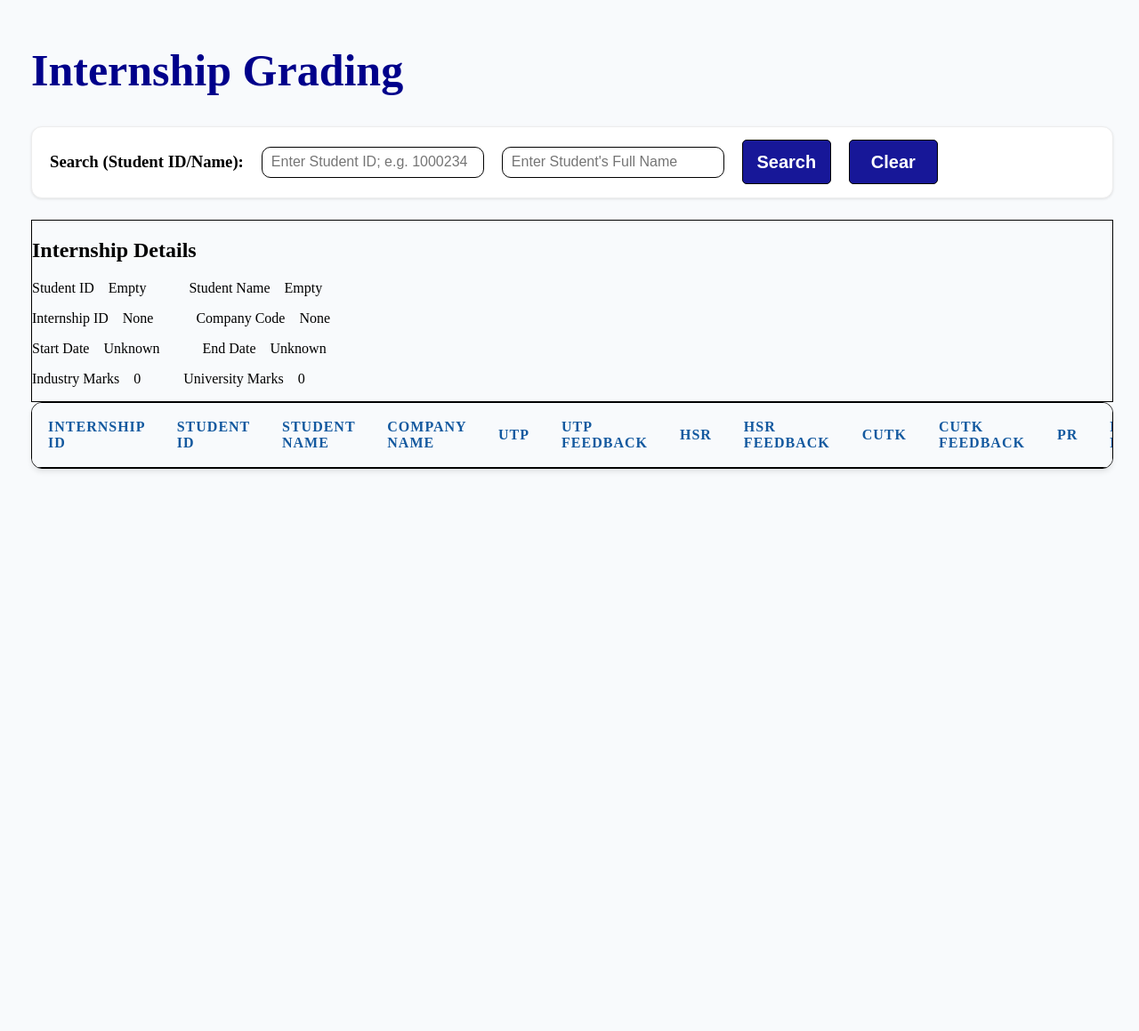
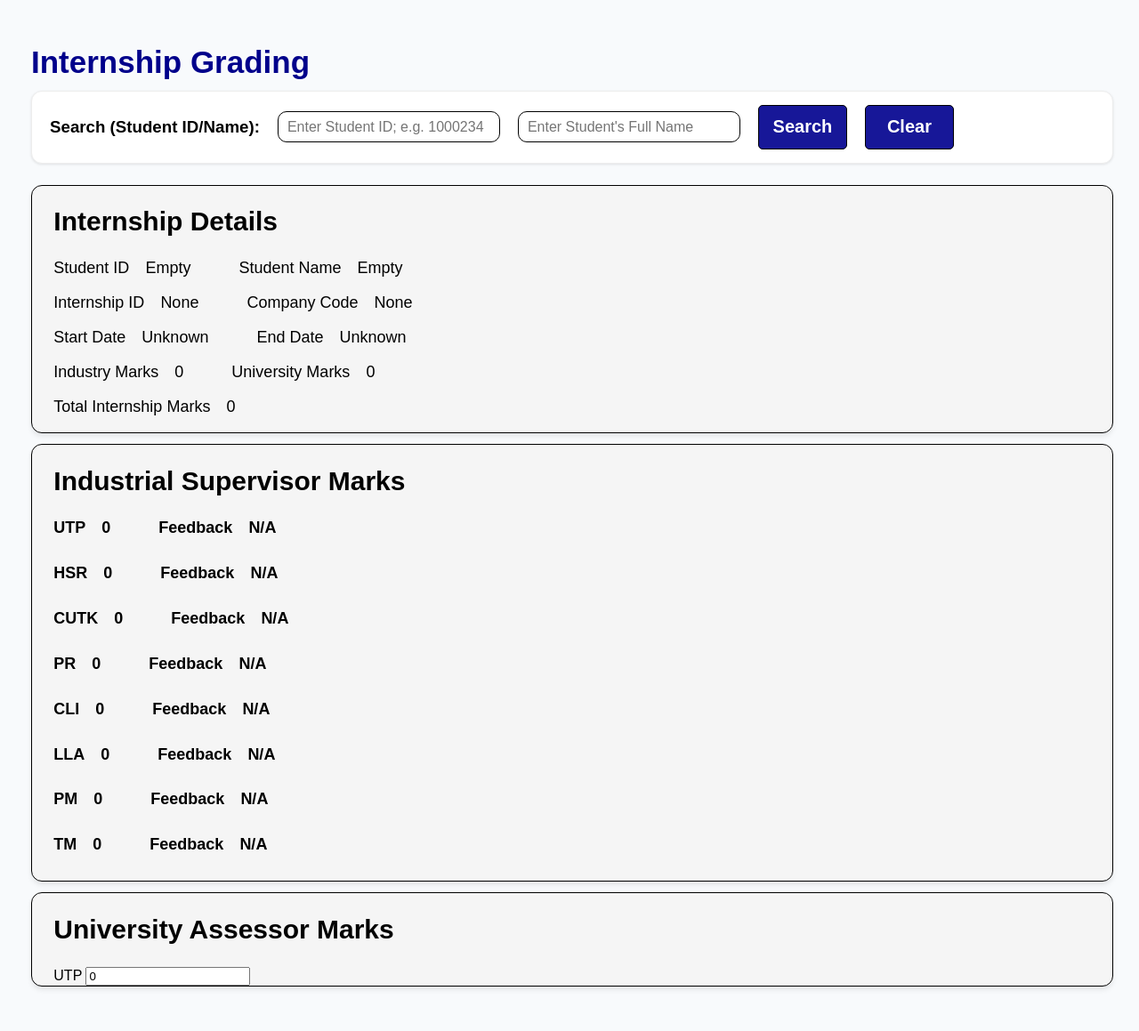
Before and after one commit to Ilikehamsters/Database-Assignment, a PHP site: page /uniAssessor_page.html in a window 1280 px wide. Shown: the whole page at 89% size. Before the commit the page ends 530 px from the top, so only its background shows below. Run offline with PHP 8.4, Linux system fonts and the light colour scheme; lists and menus that the app fills with data are empty.

Commit message:
update on uniassessor

```diff
--- a/Assignment/Uniassess.css
+++ b/Assignment/Uniassess.css
@@ -8,11 +8,13 @@ body {
     max-width: 1400px;
     margin: 50px auto;
     margin-left: 35px;
+    font-family:Arial, Helvetica, sans-serif;
 }
 
 #title {
-    font-size: 50px;
+    font-size: 35px;
     color: darkblue;
+    margin-bottom: 1%;
 }
 
 #searchbar {
@@ -104,6 +106,29 @@ tr:hover {
     background-color: #f1f5f9;
 }
 
-#internDET {
+.infoContainer {
+    padding-left: 2%;
+    background: whitesmoke;
+    border-radius: 12px;
+    box-shadow: 0 4px 6px -1px rgba(0, 0, 0, 0.1);
     border: 1px solid black;
+    margin-bottom:1%;
+
 }
+
+.infoTitle {
+    font-weight: bold;
+    font-size: 30px;
+    margin-top: 2%;
+}
+
+.internInfo {
+    padding-bottom: 0%;
+    font-size:18px;
+}
+
+.markInfo {
+    font-weight: bold;
+    padding-bottom: 1%;
+    font-size:18px;
+}
--- a/Assignment/uniAssessor_page.html
+++ b/Assignment/uniAssessor_page.html
@@ -10,50 +10,37 @@
         </header>
         <form id="searchbar">
             <h3 id="Searchtitle">Search (Student ID/Name):</h3>
-            <input class="inputbox" type="text" id="student_ID" placeholder="Enter Student ID; e.g. 1000234">
-            <input class="inputbox" type="text" id="student_name" placeholder="Enter Student's Full Name">
+            <input class="inputbox" type="search" id="student_ID" name="StudentID" value="" placeholder="Enter Student ID; e.g. 1000234">
+            <input class="inputbox" type="search" id="student_name" name="StudentName" value="" placeholder="Enter Student's Full Name">
             <button class="searchbtn">Search</button>
             <button class="searchbtn">Clear</button>
         </form>
         <main>
-            <section id="internDET">
-                <h2>Internship Details</h2>
-                <p>Student ID&emsp;<span>Empty</span>&emsp;&emsp;&emsp;Student Name&emsp;<span>Empty</span></p>
-                <p>Internship ID&emsp;<span>None</span>&emsp;&emsp;&emsp;Company Code&emsp;<span>None</span></p>
-                <p>Start Date&emsp;<span>Unknown</span>&emsp;&emsp;&emsp;End Date&emsp;<span>Unknown</span></p>
-                <p>Industry Marks&emsp;<span>0</span>&emsp;&emsp;&emsp;University Marks&emsp;<span>0</span></p>
+            <section class="infoContainer">
+                <h2 class="infoTitle">Internship Details</h2>
+                <p class="internInfo">Student ID&emsp;<span>Empty</span>&emsp;&emsp;&emsp;Student Name&emsp;<span>Empty</span></p>
+                <p class="internInfo">Internship ID&emsp;<span>None</span>&emsp;&emsp;&emsp;Company Code&emsp;<span>None</span></p>
+                <p class="internInfo">Start Date&emsp;<span>Unknown</span>&emsp;&emsp;&emsp;End Date&emsp;<span>Unknown</span></p>
+                <p class="internInfo">Industry Marks&emsp;<span>0</span>&emsp;&emsp;&emsp;University Marks&emsp;<span>0</span></p>
+                <p class="internInfo">Total Internship Marks&emsp;<span>0</span></p>
             </section>
-            <section>
-                <article id="tableContainer">
-                    <table>
-                        <thead>
-                            <tr>
-                                <th>Internship ID</th>
-                                <th>Student ID</th>
-                                <th>Student name</th>
-                                <th>Company Name</th>
-                                <th>UTP</th>
-                                <th>UTP Feedback</th>
-                                <th>HSR</th>
-                                <th>HSR Feedback</th>
-                                <th>CUTK</th>
-                                <th>CUTK Feedback</th>
-                                <th>PR</th>
-                                <th>PR Feedback</th>
-                                <th>CLI</th>
-                                <th>CLI Feedback</th>
-                                <th>LLA</th>
-                                <th>LLA Feedback</th>
-                                <th>PM</th>
-                                <th>PM Feedback</th>
-                                <th>TM</th>
-                                <th>TM Feedback</th>
-                            </tr>
-                        </thead>
-                        <tbody>
-                        </tbody>
-                    </table>
-                </article>
+            <section class="infoContainer">
+                <h2 class="infoTitle">Industrial Supervisor Marks</h2>
+                <p class="markInfo">UTP&emsp;<span>0</span>&emsp;&emsp;&emsp;Feedback&emsp;<span>N/A</span></p>
+                <p class="markInfo">HSR&emsp;<span>0</span>&emsp;&emsp;&emsp;Feedback&emsp;<span>N/A</span></p>
+                <p class="markInfo">CUTK&emsp;<span>0</span>&emsp;&emsp;&emsp;Feedback&emsp;<span>N/A</span></p>
+                <p class="markInfo">PR&emsp;<span>0</span>&emsp;&emsp;&emsp;Feedback&emsp;<span>N/A</span></p>
+                <p class="markInfo">CLI&emsp;<span>0</span>&emsp;&emsp;&emsp;Feedback&emsp;<span>N/A</span></p>
+                <p class="markInfo">LLA&emsp;<span>0</span>&emsp;&emsp;&emsp;Feedback&emsp;<span>N/A</span></p>
+                <p class="markInfo">PM&emsp;<span>0</span>&emsp;&emsp;&emsp;Feedback&emsp;<span>N/A</span></p>
+                <p class="markInfo">TM&emsp;<span>0</span>&emsp;&emsp;&emsp;Feedback&emsp;<span>N/A</span></p>
+            </section>
+            <section class="infoContainer">
+                <h2 class="infoTitle">University Assessor Marks</h2>
+                <form>
+                    <label for="UTP">UTP</label>
+                    <input type="number" name="UTP" value="0">
+                </form>
             </section>
         </main>
         <script>
```
Also changed, not shown: Assignment/UNM logo.png (added).
